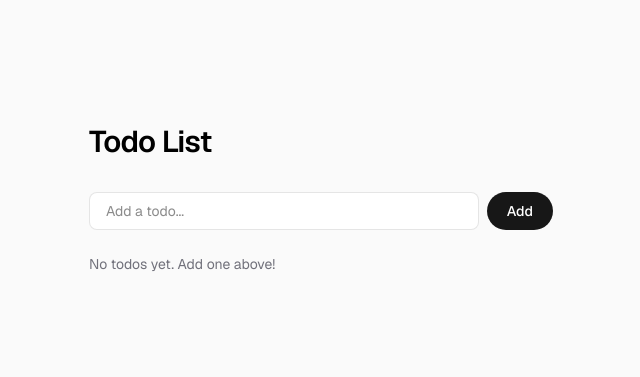
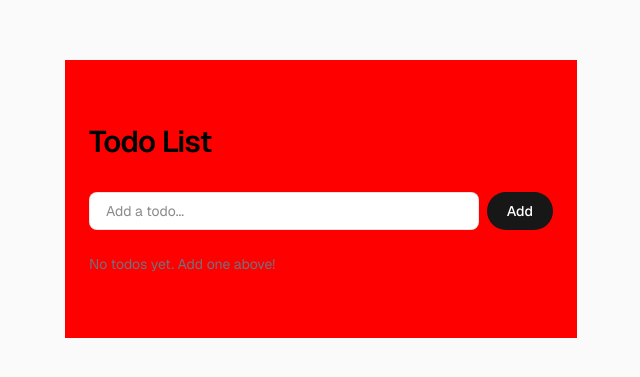
Before and after one commit to Index-Technologies/github-integration-template, a Next.js app in the folder site/: page /todos in a window 1280 px wide. Shown: the part 201-578 px from the top of the page, without its empty margins (319-959 px from the left). Built offline with nearby package versions, Linux system fonts and the light colour scheme.

Commit message:
Dev env changes
Co-authored-by: Slavko Bojanic <slavko@alloy.app>

```diff
--- a/site/app/dashboard/layout.tsx
+++ b/site/app/dashboard/layout.tsx
@@ -190,7 +190,7 @@ export default function DashboardLayout({
           </div>
         </header>
 
-        <main className="flex-1 overflow-auto">{children}</main>
+        <main className="flex-1 overflow-auto" style={{ backgroundColor: 'red' }}>{children}</main>
       </div>
     </div>
   )
--- a/site/app/todos/page.tsx
+++ b/site/app/todos/page.tsx
@@ -7,7 +7,7 @@ export const metadata = {
 export default function TodosPage() {
   return (
     <div className="flex min-h-screen items-center justify-center bg-zinc-50 font-sans dark:bg-black">
-      <main className="w-full max-w-lg px-6 py-16">
+      <main className="w-full max-w-lg px-6 py-16" style={{ backgroundColor: 'red' }}>
         <h1 className="mb-8 text-3xl font-semibold tracking-tight text-black dark:text-zinc-50">
           Todo List
         </h1>
```
